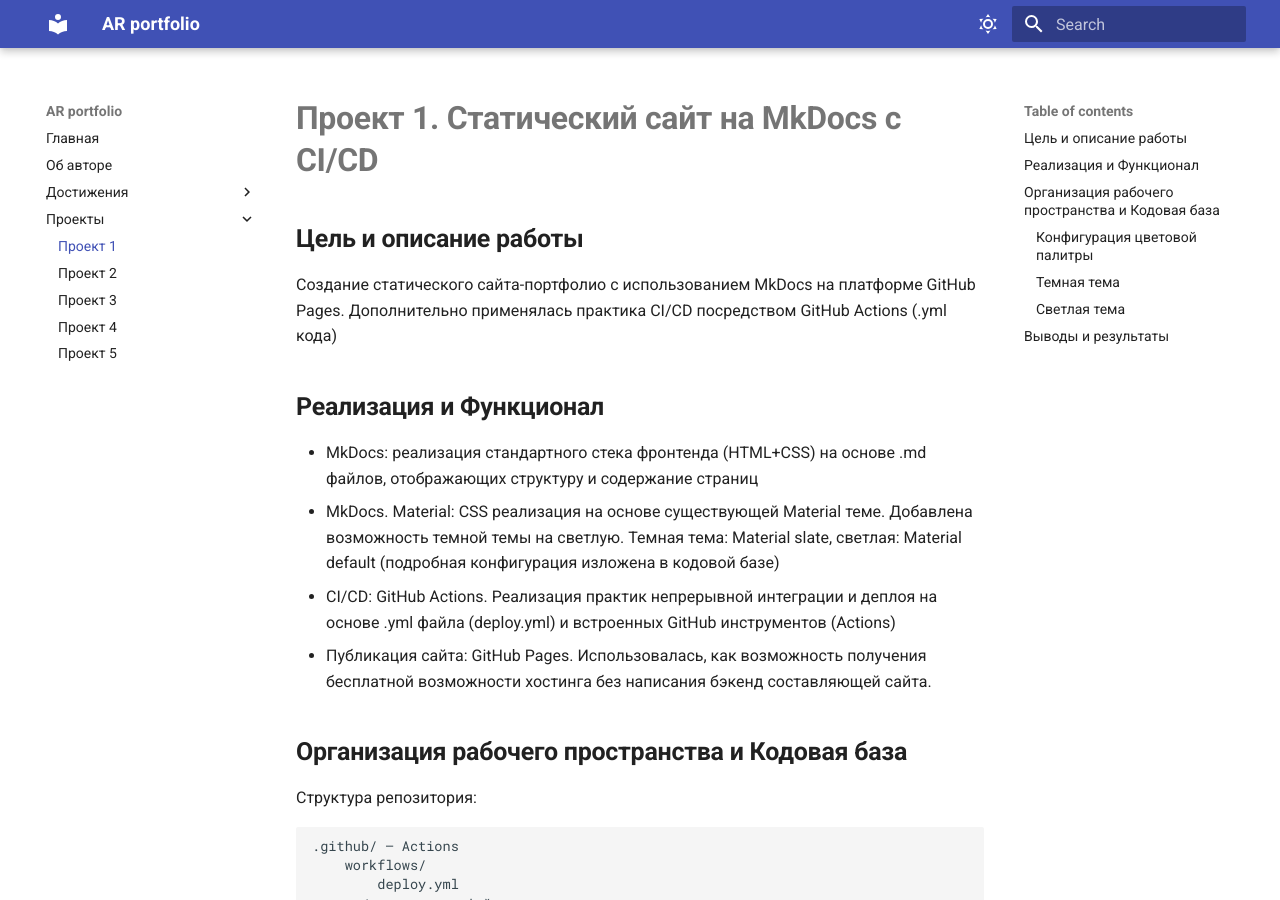
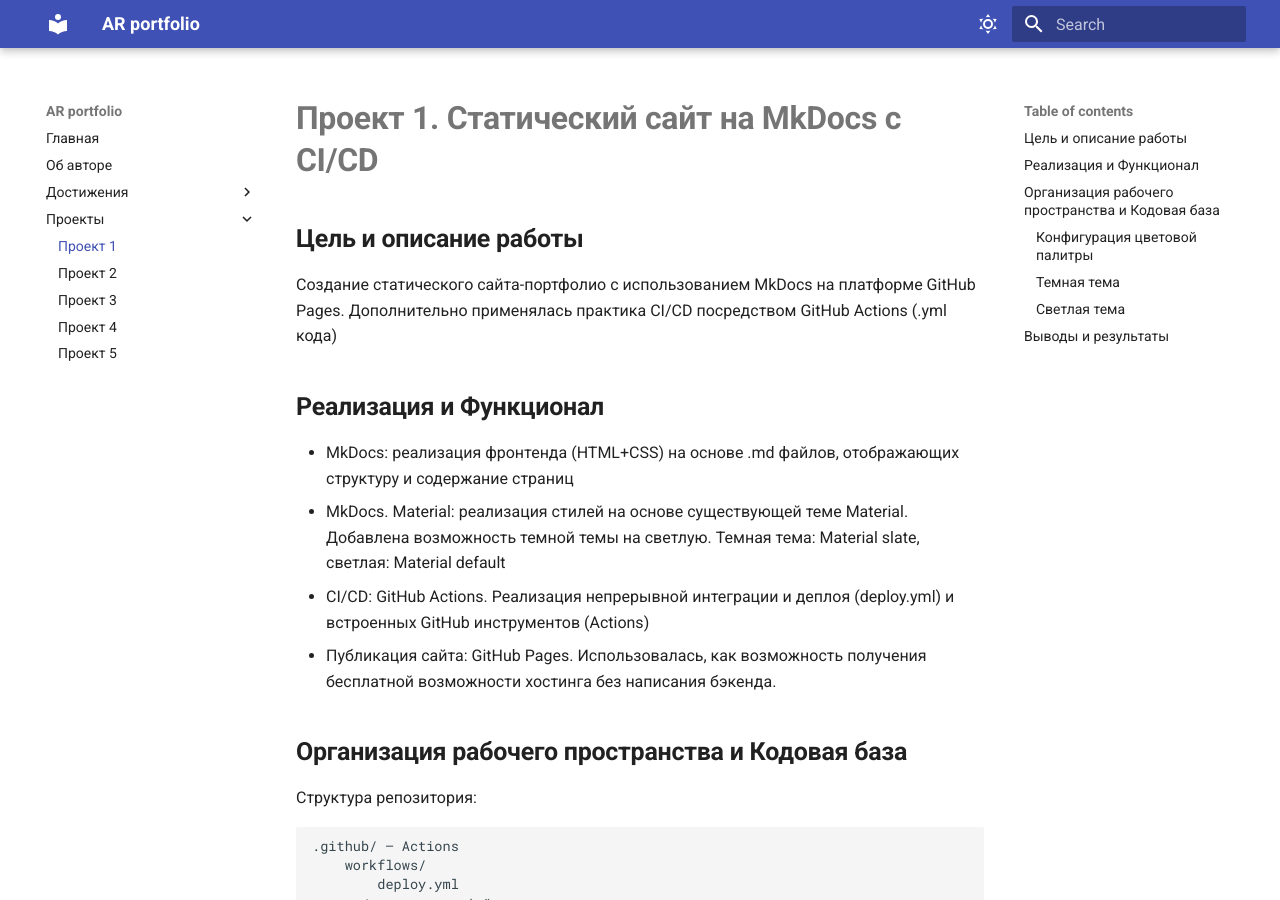
Before and after one commit to AR-git-hub/python-itmo-site_project, an MkDocs documentation site: the page built from source/docs/projects/project1.md, in a window 1280 px wide and 900 px high. Built offline with MkDocs 1.6.1 and Material for MkDocs 9.7.7, drawn with Linux system fonts in a browser that asks for light colours.

Commit message:
Update project1.md

```diff
--- a/source/docs/projects/project1.md
+++ b/source/docs/projects/project1.md
@@ -4,10 +4,10 @@
 Создание статического сайта-портфолио с использованием MkDocs на платформе GitHub Pages. Дополнительно применялась практика CI/CD посредством GitHub Actions (.yml кода)
 
 ## **Реализация и Функционал**
-- MkDocs: реализация стандартного стека фронтенда (HTML+CSS) на основе .md файлов, отображающих структуру и содержание страниц
-- MkDocs. Material: CSS реализация на основе существующей Material теме. Добавлена возможность темной темы на светлую. Темная тема: Material slate, светлая: Material default (подробная конфигурация изложена в кодовой базе)
-- CI/CD: GitHub Actions. Реализация практик непрерывной интеграции и деплоя на основе .yml файла (deploy.yml) и встроенных GitHub инструментов (Actions)
-- Публикация сайта: GitHub Pages. Использовалась, как возможность получения бесплатной возможности хостинга без написания бэкенд составляющей сайта.
+- MkDocs: реализация  фронтенда (HTML+CSS) на основе .md файлов, отображающих структуру и содержание страниц
+- MkDocs. Material: реализация стилей на основе существующей теме Material. Добавлена возможность темной темы на светлую. Темная тема: Material slate, светлая: Material default
+- CI/CD: GitHub Actions. Реализация непрерывной интеграции и деплоя (deploy.yml) и встроенных GitHub инструментов (Actions)
+- Публикация сайта: GitHub Pages. Использовалась, как возможность получения бесплатной возможности хостинга без написания бэкенда.
 
 ## **Организация рабочего пространства и Кодовая база**
 
```
